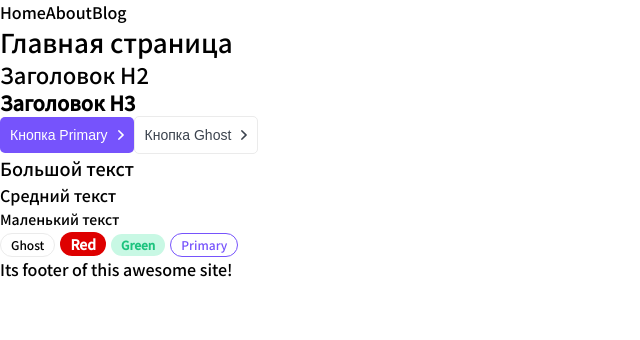
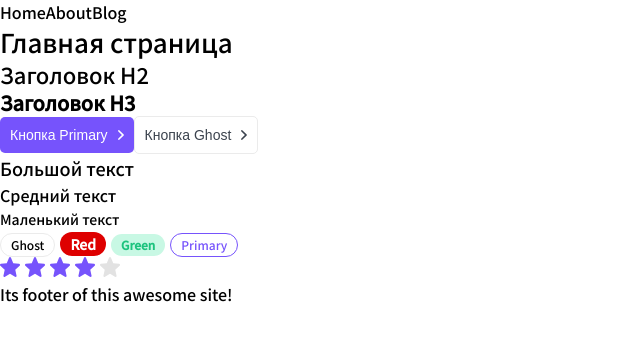
Before and after one commit to thefststbllt/top-app, a Next.js app: page / in a window 1280 px wide. Shown: the top 340 px of the page, without its empty margins (0-640 px from the left). Built offline with nearby package versions, Linux system fonts and the light colour scheme.

Commit message:
feat: added rating component

```diff
--- a/package.json
+++ b/package.json
@@ -21,6 +21,7 @@
     "typescript": "5.1.6"
   },
   "devDependencies": {
-    "@svgr/webpack": "^8.0.1"
+    "@svgr/webpack": "^8.0.1",
+    "eslint-plugin-react-hooks": "^5.0.0-canary-7118f5dd7-20230705"
   }
 }
--- a/src/app/page.tsx
+++ b/src/app/page.tsx
@@ -1,7 +1,10 @@
+'use client'
+
 import { Htag } from '@/components/Htag/HTag';
 import { Button } from '@/components/Button/Button';
 import { P } from '@/components/P/P';
 import { Tag } from '@/components/Tag/Tag';
+import { Rating } from "@/components/Rating/Rating";
 
 export default function Home(): JSX.Element {
   return (
@@ -18,6 +21,7 @@ export default function Home(): JSX.Element {
         <Tag size='m' color='red'>Red</Tag>
         <Tag size='s' color='green'>Green</Tag>
         <Tag color='primary'>Primary</Tag>
+        <Rating rating={4}/>
       </main>
   );
 }
--- /dev/null
+++ b/src/components/Rating/Rating.module.css
@@ -0,0 +1,7 @@
+.filled {
+    fill: var(--primary);
+}
+
+.star:not(:last-of-type) {
+    margin-right: 5px;
+}
--- /dev/null
+++ b/src/components/Rating/Rating.tsx
@@ -0,0 +1,35 @@
+'use client'
+
+import { RatingProps } from './Rating.props';
+import styles from './Rating.module.css';
+import cn from 'classnames';
+import StarIcon from './star.svg';
+import { useState, useEffect } from 'react';
+
+export const Rating = ({ isEditable = false, rating, setRating, ...props }: RatingProps): JSX.Element => {
+  const [ratingArray, setRatingArray] = useState<JSX.Element[]>(new Array(5).fill(<></>));
+
+  useEffect(() => {
+    constructRating(rating);
+  }, [rating]);
+
+  const constructRating = (currentRating: number) => {
+    const updatedArray = ratingArray.map((r: JSX.Element, i: number) => {
+      return (
+          <StarIcon
+              key={i}
+              className={cn(styles.star, {
+                [styles.filled]: i < currentRating
+              })}
+          />
+      )
+    })
+    setRatingArray(updatedArray)
+  };
+
+  return (
+      <div {...props}>
+        {ratingArray.map((r) => (r))}
+      </div>
+  )
+}
```
Also changed, not shown: src/components/Rating/Rating.props.ts (added, +7 -0 lines), .eslintrc.json, src/components/Rating/star.svg (added), 1 other file (tests, documents, lock files or other folders).
